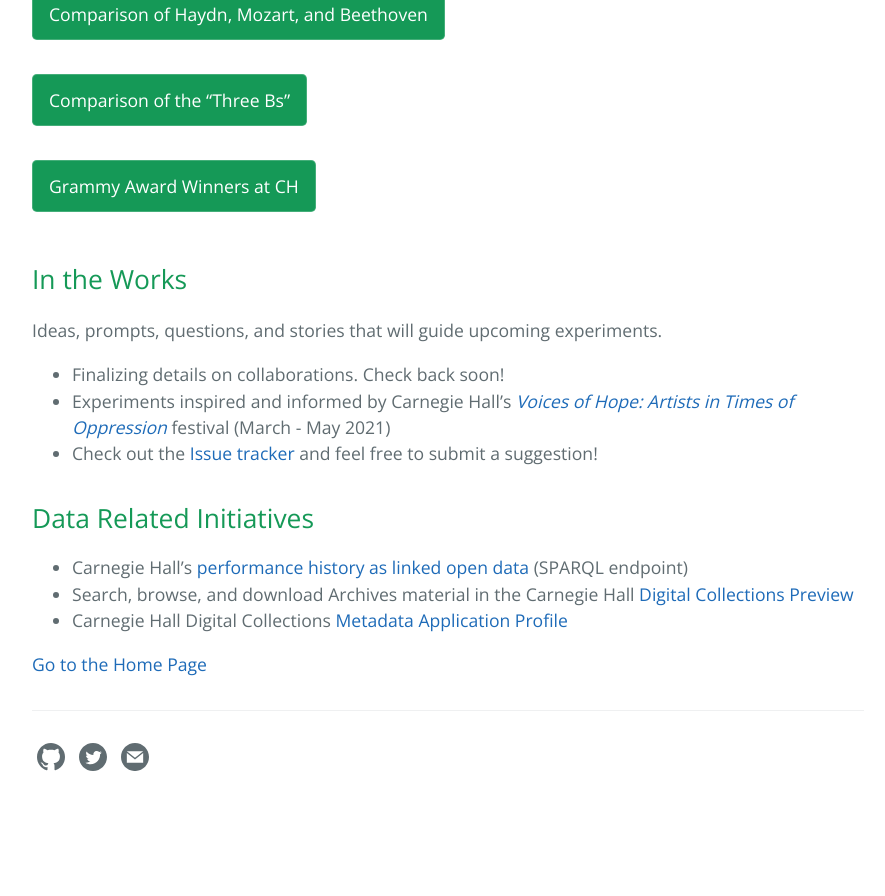
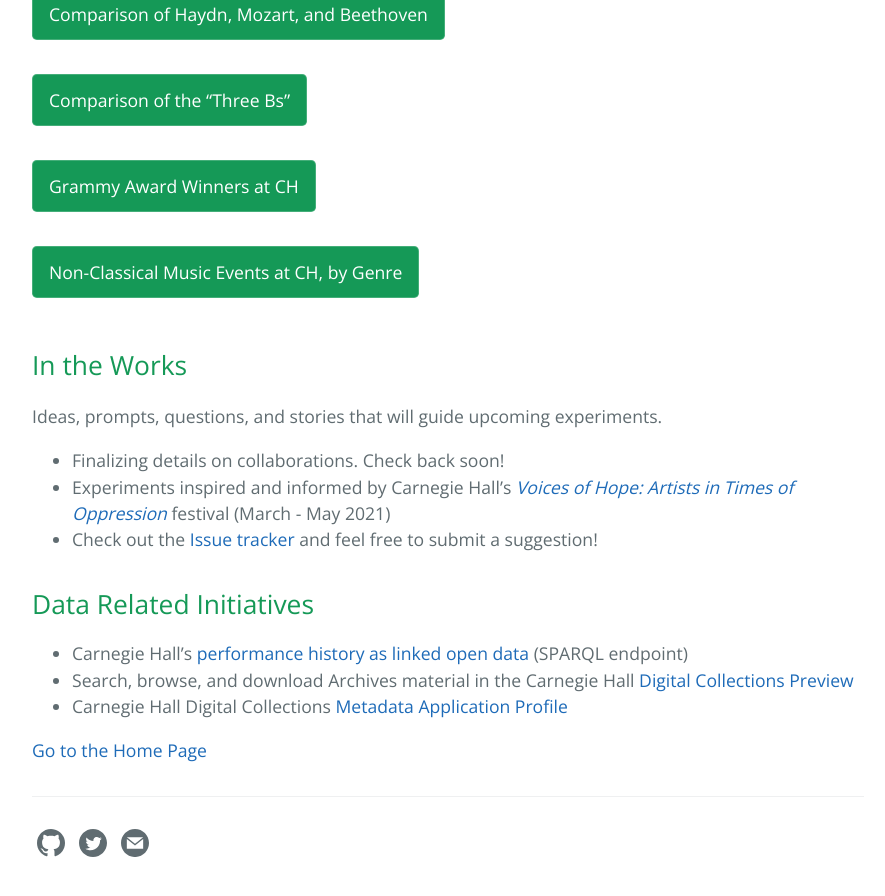
Before and after one commit to CarnegieHall/datalab, a Jekyll site: the page built from experiments.md, in a window 1280 px wide and 900 px high, scrolled down 662 px. Shown: the top 896 px of the window, without its empty margins (192-1077 px from the left). Built offline with Jekyll 4.4.1, drawn with Linux system fonts in a browser that asks for light colours; before the commit the page ends 1487 px from its top, so only the background shows below that.

Commit message:
add chdl-0006.md button

```diff
--- a/experiments.md
+++ b/experiments.md
@@ -19,6 +19,9 @@ order: 2
 
 [Grammy Award Winners at CH](/experiments/chdl-0005.md){: .btn}
 
+[Non-Classical Music Events at CH, by Genre](/experiments/chdl-0006.md){: .btn}
+
+
 ## In the Works
 
 Ideas, prompts, questions, and stories that will guide upcoming experiments.
```
